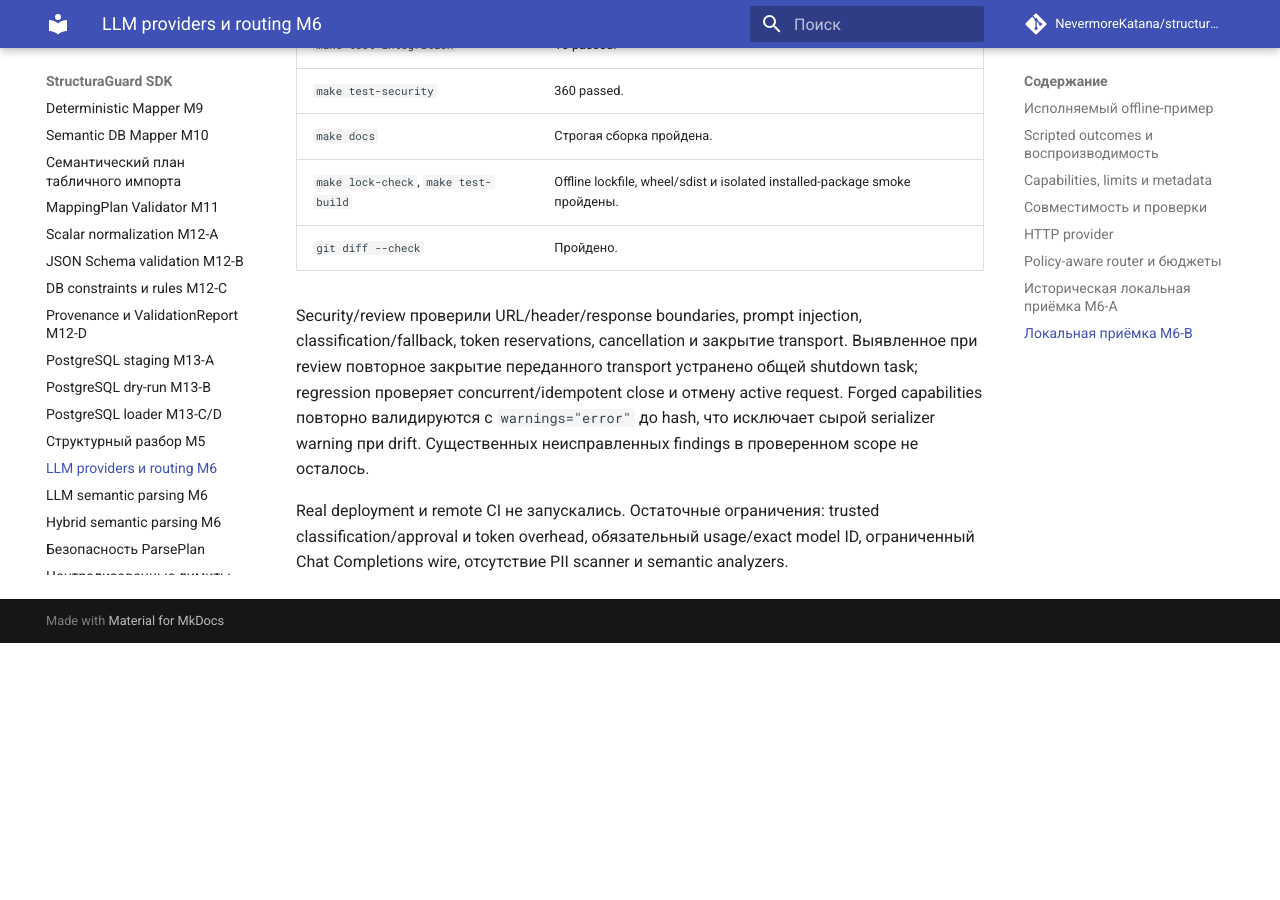
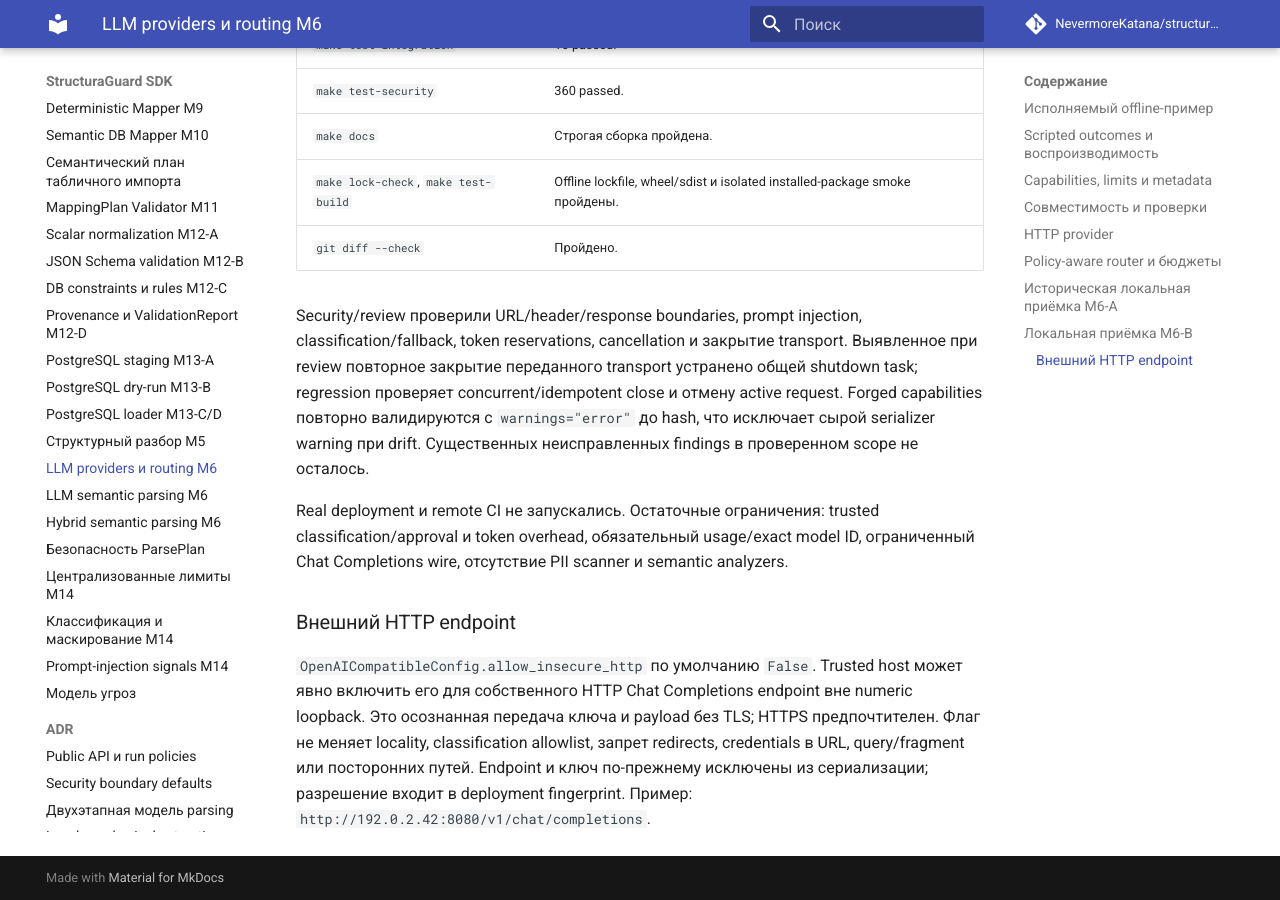
Before and after one commit to NevermoreKatana/structuraguard, an MkDocs documentation site: the page built from docs/llm.md, in a window 1280 px wide and 900 px high, scrolled down 9073 px. Built offline with MkDocs 1.6.1 and Material for MkDocs 9.7.7, drawn with Linux system fonts in a browser that asks for light colours; comment, search, counter and statistics services are not loaded; before the commit the page ends 9716 px from its top, so only the background shows below that.

Commit message:
feat(llm): allow explicitly opted-in remote HTTP endpoints

```diff
--- a/docs/llm.md
+++ b/docs/llm.md
@@ -381,3 +381,13 @@
 Real deployment и remote CI не запускались. Остаточные ограничения: trusted
 classification/approval и token overhead, обязательный usage/exact model ID,
 ограниченный Chat Completions wire, отсутствие PII scanner и semantic analyzers.
+
+### Внешний HTTP endpoint
+
+`OpenAICompatibleConfig.allow_insecure_http` по умолчанию `False`. Trusted host
+может явно включить его для собственного HTTP Chat Completions endpoint вне
+numeric loopback. Это осознанная передача ключа и payload без TLS; HTTPS
+предпочтителен. Флаг не меняет locality, classification allowlist, запрет
+redirects, credentials в URL, query/fragment или посторонних путей. Endpoint и
+ключ по-прежнему исключены из сериализации; разрешение входит в deployment
+fingerprint. Пример: `http://192.0.2.42:8080/v1/chat/completions`.
```
Also changed, not shown: docs/adr/0039-explicit-remote-http-llm.md (added, +15 -0 lines), 2 other files.
